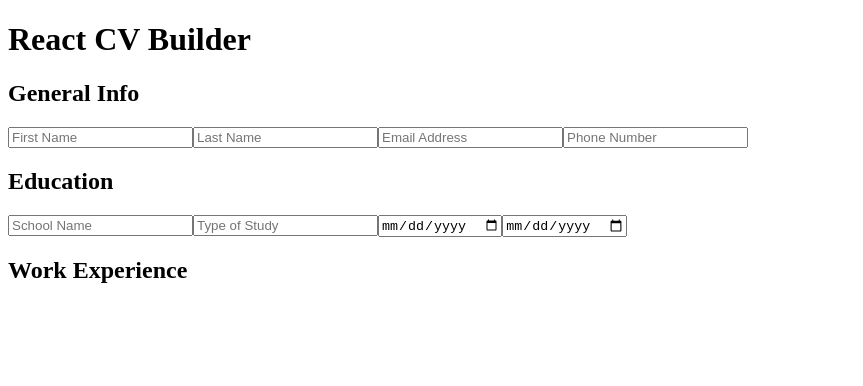
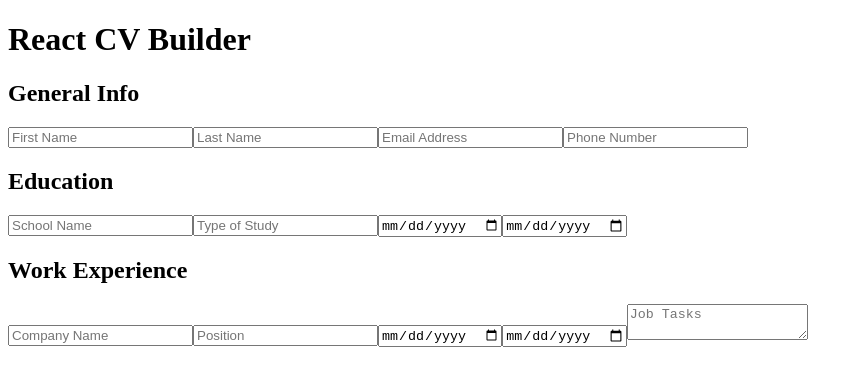
Before and after one commit to lw-a/cv-app, a React (Create React App) app: page / in a window 1280 px wide. Shown: the top 386 px of the page, without its empty margins (0-863 px from the left). Built offline with nearby package versions, Linux system fonts and the light colour scheme.

Commit message:
create basic structure for jobs section

```diff
--- a/src/Components/ExperienceInfo.js
+++ b/src/Components/ExperienceInfo.js
@@ -1,9 +1,38 @@
 import React from 'react';
 
 class ExperienceInfo extends React.Component {
+  constructor(props) {
+    super(props)
+    this.state = {
+      companyName: '',
+      position: '',
+      from: '',
+      to: '',
+      tasks: '',
+    };
+    this.handleChange = this.handleChange.bind(this);
+  }
+
+  handleChange(e) {
+    const {name, value} = e.target;
+    this.setState({[name]: value});
+  }
+
   render() {
     return (
-      <h2>Work Experience</h2>
+      <div>
+        <h2>Work Experience</h2>
+        <input type='text' placeholder='Company Name' name='companyName' onChange={this.handleChange} value={this.state.companyName} />
+
+        <input type='text' placeholder='Position' name='position' onChange={this.handleChange} value={this.state.position} />
+
+        <input type='date' name='from' onChange={this.handleChange} value={this.state.from} />
+
+        <input type='date' name='to' onChange={this.handleChange} value={this.state.to} />
+
+        <textarea id='tasks' placeholder='Job Tasks' name='tasks' onChange={this.handleChange} value={this.state.tasks} />
+
+      </div>
     )
   }
 }
```
